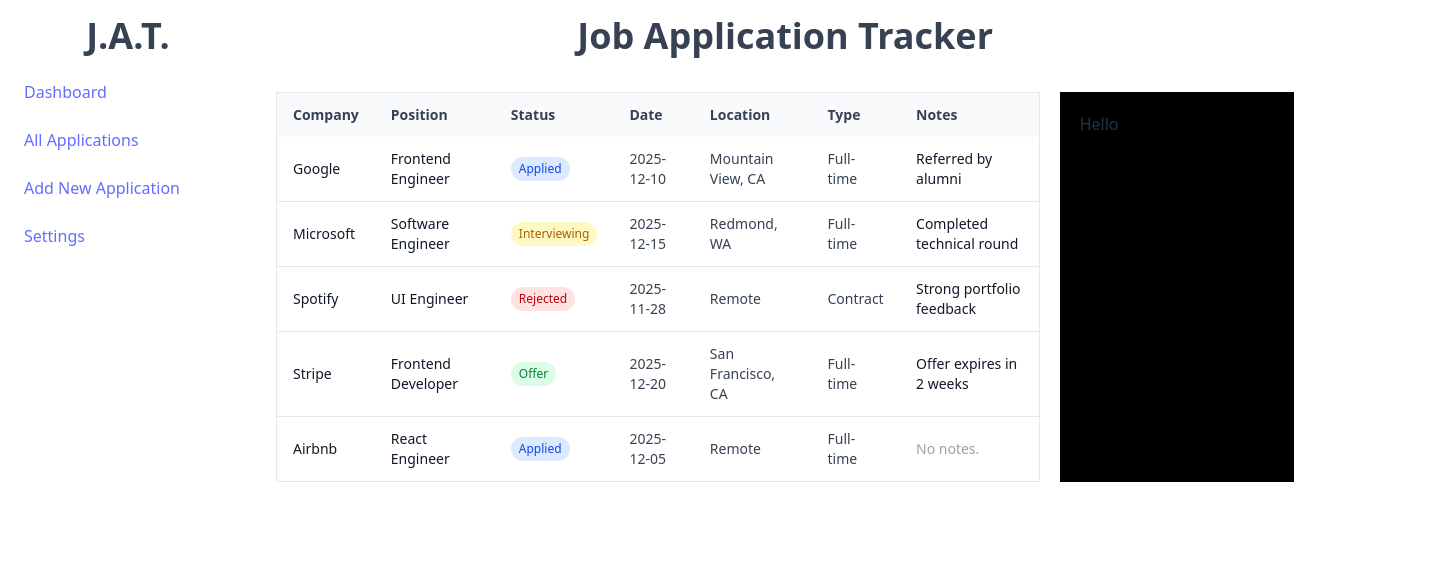
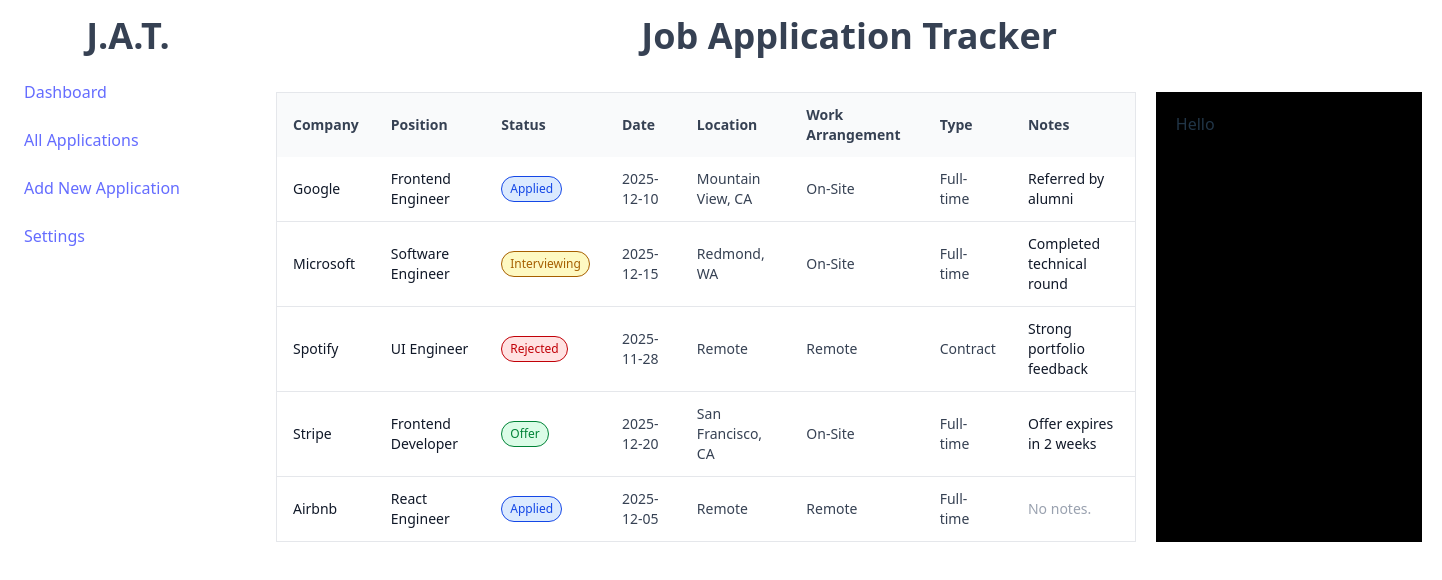
Before and after one commit to codewithjelo/Job-Application-Tracker, a React (Vite) app: page / in a window 1280 px wide. Both pictures are taken after a click on the link "All Applications". Shown: the top 580 px of the page, 1442 px wide, since content can reach past the window. Built offline with nearby package versions, Linux system fonts and the light colour scheme.

Commit message:
Add work arrangement

```diff
--- a/src/components/ApplicationList.jsx
+++ b/src/components/ApplicationList.jsx
@@ -7,6 +7,7 @@
       status: "Applied",
       date: "2025-12-10",
       location: "Mountain View, CA",
+      work: "On-Site",
       type: "Full-time",
       notes: "Referred by alumni",
     },
@@ -17,6 +18,7 @@
       status: "Interviewing",
       date: "2025-12-15",
       location: "Redmond, WA",
+      work: "On-Site",
       type: "Full-time",
       notes: "Completed technical round",
     },
@@ -26,6 +28,7 @@
       position: "UI Engineer",
       status: "Rejected",
       date: "2025-11-28",
+      work: "Remote",
       location: "Remote",
       type: "Contract",
       notes: "Strong portfolio feedback",
@@ -37,6 +40,7 @@
       status: "Offer",
       date: "2025-12-20",
       location: "San Francisco, CA",
+      work: "On-Site",
       type: "Full-time",
       notes: "Offer expires in 2 weeks",
     },
@@ -46,6 +50,7 @@
       position: "React Engineer",
       status: "Applied",
       date: "2025-12-05",
+      work: "Remote",
       location: "Remote",
       type: "Full-time",
       notes: "",
@@ -75,6 +80,9 @@
                 Location
               </th>
               <th className="px-4 py-3 text-left text-sm font-semibold text-gray-700">
+                Work Arrangement
+              </th>
+              <th className="px-4 py-3 text-left text-sm font-semibold text-gray-700">
                 Type
               </th>
               <th className="px-4 py-3 text-left text-sm font-semibold text-gray-700">
@@ -97,12 +105,12 @@
                     className={`inline-flex rounded-full px-2 py-1 text-xs font-medium
                     ${
                       app.status === "Applied"
-                        ? "bg-blue-100 text-blue-700"
+                        ? "border-1 bg-blue-100 text-blue-700"
                         : app.status === "Interviewing"
-                        ? "bg-yellow-100 text-yellow-700"
+                        ? "border-1 bg-yellow-100 text-yellow-700"
                         : app.status === "Offer"
-                        ? "bg-green-100 text-green-700"
-                        : "bg-red-100 text-red-700"
+                        ? "border-1 bg-green-100 text-green-700"
+                        : "border-1 bg-red-100 text-red-700"
                     }`}
                   >
                     {app.status}
@@ -111,6 +119,9 @@
                 <td className="px-4 py-3 text-sm text-gray-700">{app.date}</td>
                 <td className="px-4 py-3 text-sm text-gray-700">
                   {app.location}
+                </td>
+                <td className="px-4 py-4 text-sm text-gray-700">
+                  {app.work}
                 </td>
                 <td className="px-4 py-3 text-sm text-gray-700">{app.type}</td>
                 <td
```
